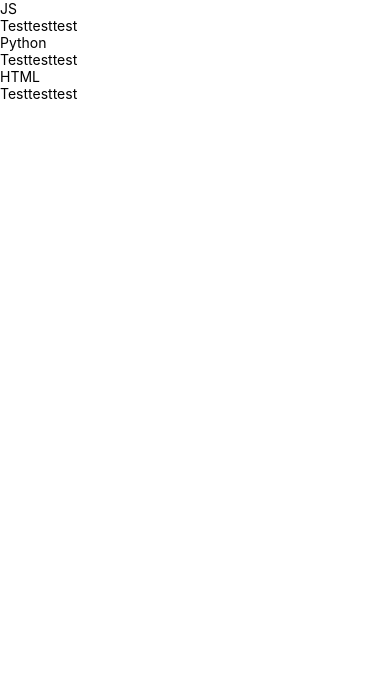
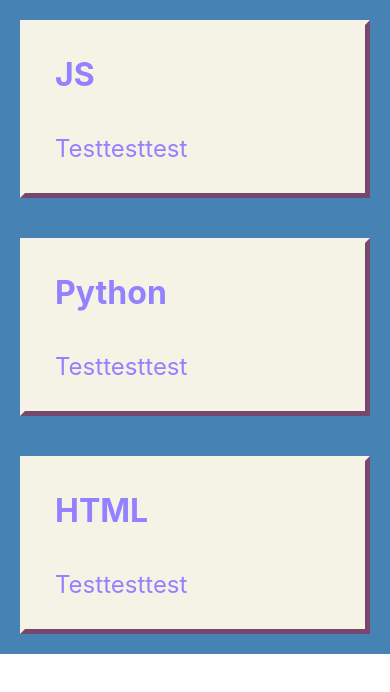
Before and after one commit to reemhd/DevCards-Frontend, a React Native app: screen / in a window 390 px wide. Shown: the top 692 px of the page. Built offline with nearby package versions, Linux system fonts and the light colour scheme.

Commit message:
adds some css to the decks page

```diff
--- a/components/Decks.jsx
+++ b/components/Decks.jsx
@@ -1,6 +1,6 @@
 import React, { useEffect } from "react";
 import { useState } from "react";
-import { View, Text, FlatList } from "react-native";
+import { View, Text, FlatList, StyleSheet } from "react-native";
 
 const Decks = () => {
   const testDecks = [
@@ -14,15 +14,15 @@
 
   const renderItem = ({ item }) => {
     return (
-      <View>
-        <Text>{item.name}</Text>
-        <Text>{item.description}</Text>
+      <View style={deckStyles.deckList}>
+        <Text style={deckStyles.name}>{item.name}</Text>
+        <Text style={deckStyles.description}>{item.description}</Text>
       </View>
     );
   };
 
   return (
-    <View>
+    <View style={deckStyles.container}>
       <FlatList
         data={testDecks}
         renderItem={renderItem}
@@ -32,4 +32,38 @@
   );
 };
 
+const deckStyles = StyleSheet.create({
+  container: {
+    height: "100%",
+    width: "100%",
+    display: "flex",
+    flexDirection: "column",
+    backgroundColor: "#4682B4",
+  },
+  name: {
+    fontWeight: "bold",
+    fontSize: 32,
+    padding: 10,
+    margin: 10,
+    color: "#9381FF",
+  },
+  description: {
+    fontSize: 24,
+    padding: 10,
+    margin: 10,
+    color: "#9381FF",
+  },
+  deckList: {
+    borderStyle: "solid",
+    borderWidth: 5,
+    borderTopColor: "#F5F3E5",
+    borderLeftColor: "#F5F3E5",
+    borderRightColor: "#77486E",
+    borderBottomColor: "#77486E",
+    backgroundColor: "#F5F3E5",
+    padding: 10,
+    margin: 20,
+  },
+});
+
 export default Decks;
```
